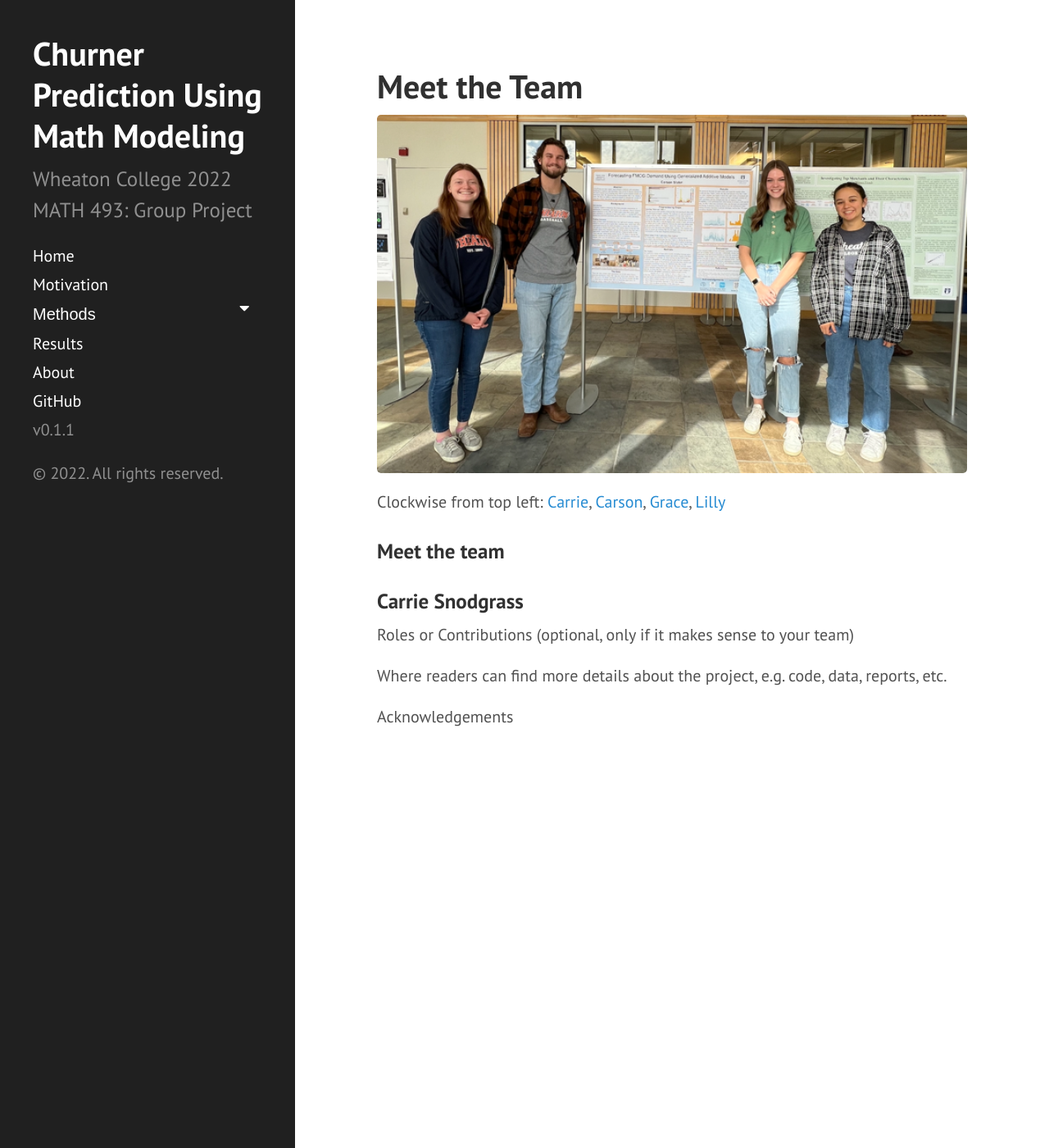
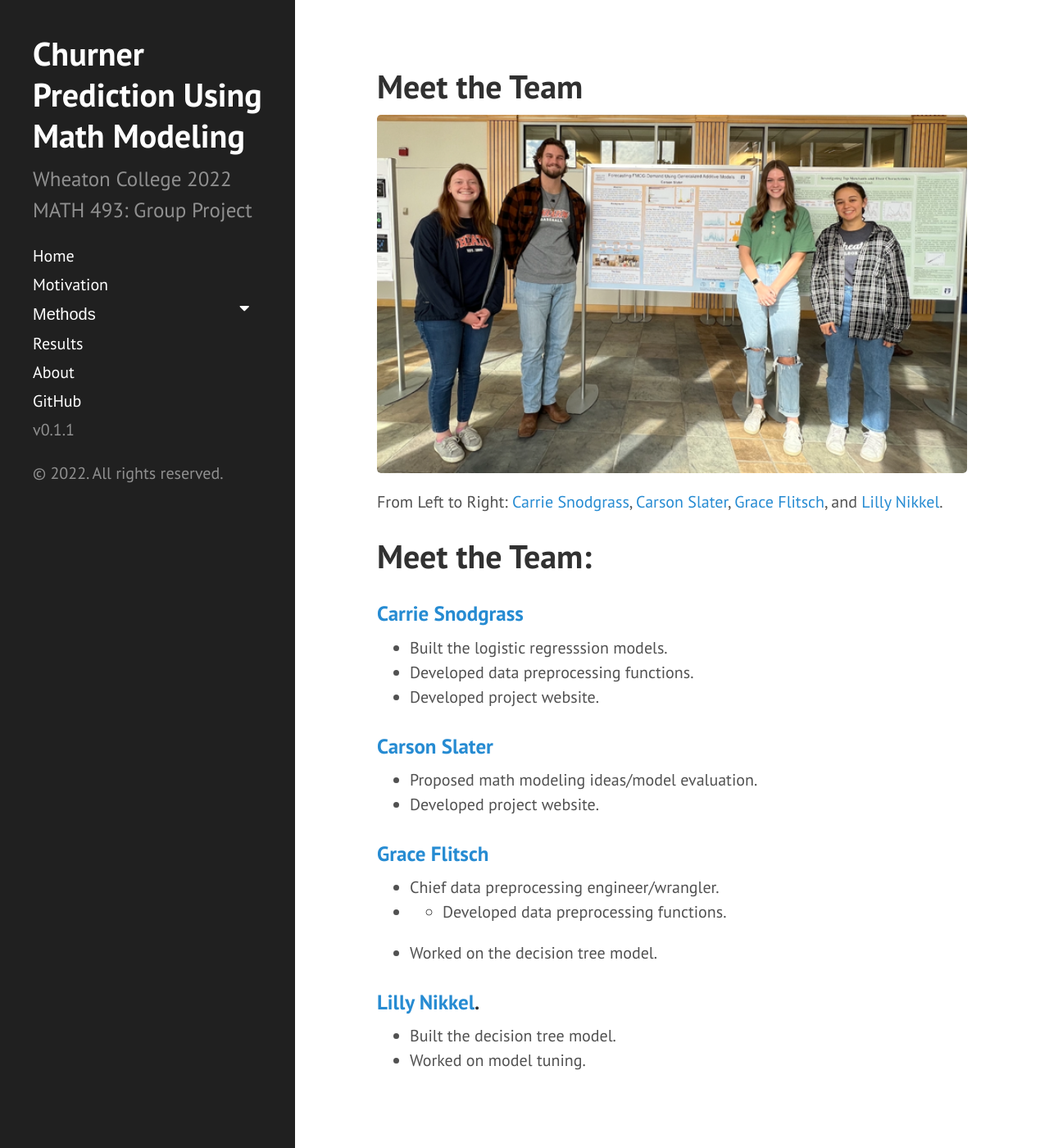
Before and after one commit to datasciencelifecycle/math493_fall2022, a Jekyll site: the page built from about.md, in a window 1280 px wide and 1400 px high. Shown: the whole window at 82% size. Built offline with Jekyll 4.4.1, drawn with Linux system fonts in a browser that asks for light colours.

Commit message:
Adding to the about page. (initial commit)

```diff
--- a/about.md
+++ b/about.md
@@ -3,14 +3,24 @@ layout: page
 title: Meet the Team
 ---
 <img src="{{ site.url }}{{ site.baseurl }}/assets/img/group_picture.png" width="800">
- Clockwise from top left: [Carrie](#carrie-snodgrass), [Carson](#carson), [Grace](#grace), [Lilly](#lilly)
+From Left to Right: [Carrie Snodgrass](https://github.com/carriesno), [Carson Slater](https://carsonslater.github.io/portfolio2022/), [Grace Flitsch](https://github.com/graceflitsch), and [Lilly Nikkel](https://github.com/lillynikkel).
 
-### Meet the team
+# Meet the Team:
 
-### Carrie Snodgrass
+### [Carrie Snodgrass](https://github.com/carriesno)
+- Built the logistic regresssion models.
+- Developed data preprocessing functions.
+- Developed project website.
 
-Roles or Contributions (optional, only if it makes sense to your team)
+### [Carson Slater](https://carsonslater.github.io/portfolio2022/)
+- Proposed math modeling ideas/model evaluation.
+- Developed project website.
 
-Where readers can find more details about the project, e.g. code, data, reports, etc.
+### [Grace Flitsch](https://github.com/graceflitsch)
+- Chief data preprocessing engineer/wrangler.
+- - Developed data preprocessing functions.
+- Worked on the decision tree model.
 
-Acknowledgements
+### [Lilly Nikkel](https://github.com/lillynikkel).
+- Built the decision tree model.
+- Worked on model tuning.
```
